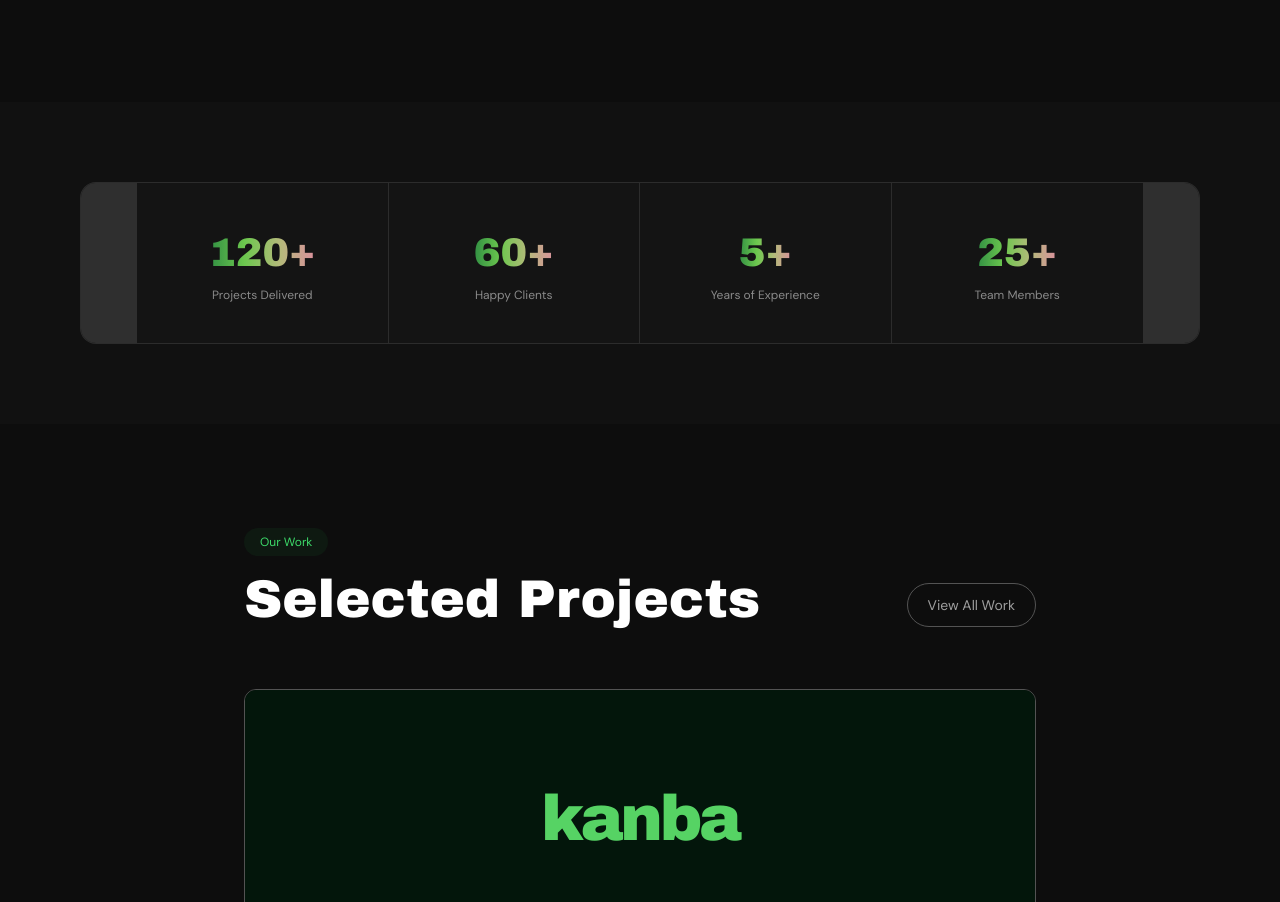
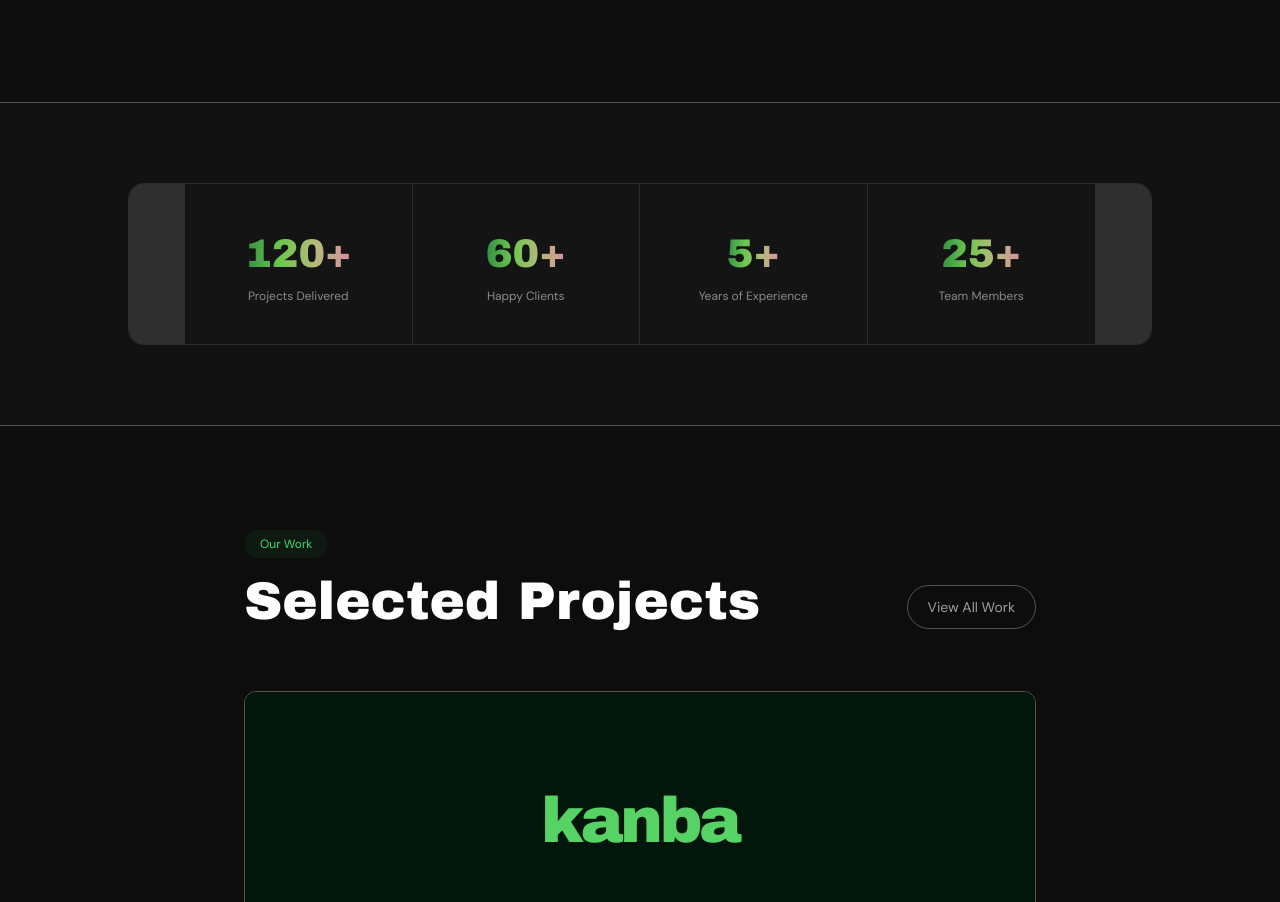
Before and after one commit to IbrahimChaudhary/arzen-nextjs-landing-page, a Next.js app: page / in a window 1280 px wide. Shown: the part 1412-2314 px from the top of the page. Built offline with nearby package versions, Linux system fonts and the light colour scheme.

Commit message:
change stats section

```diff
--- a/app/components/Stats.tsx
+++ b/app/components/Stats.tsx
@@ -10,9 +10,9 @@ const STATS = [
 
 export default function Stats() {
   return (
-    <section className="bg-[#111111] px-6 md:px-16 lg:px-20 py-12 md:py-20">
+    <section className="bg-[#111111] border-y border-border px-6 md:px-16 lg:px-20 py-12 md:py-20">
       <FadeIn direction="up">
-        <div className="rounded-2xl bg-[#141414] border border-white/10 overflow-hidden">
+        <div className="rounded-2xl bg-[#141414] border border-white/10 overflow-hidden max-w-5xl mx-auto">
           {/* Decorative side bars visible on md+ */}
           <div className="flex">
             <div className="hidden md:block w-10 lg:w-14 shrink-0 bg-[#2F2F2F]" />
```
